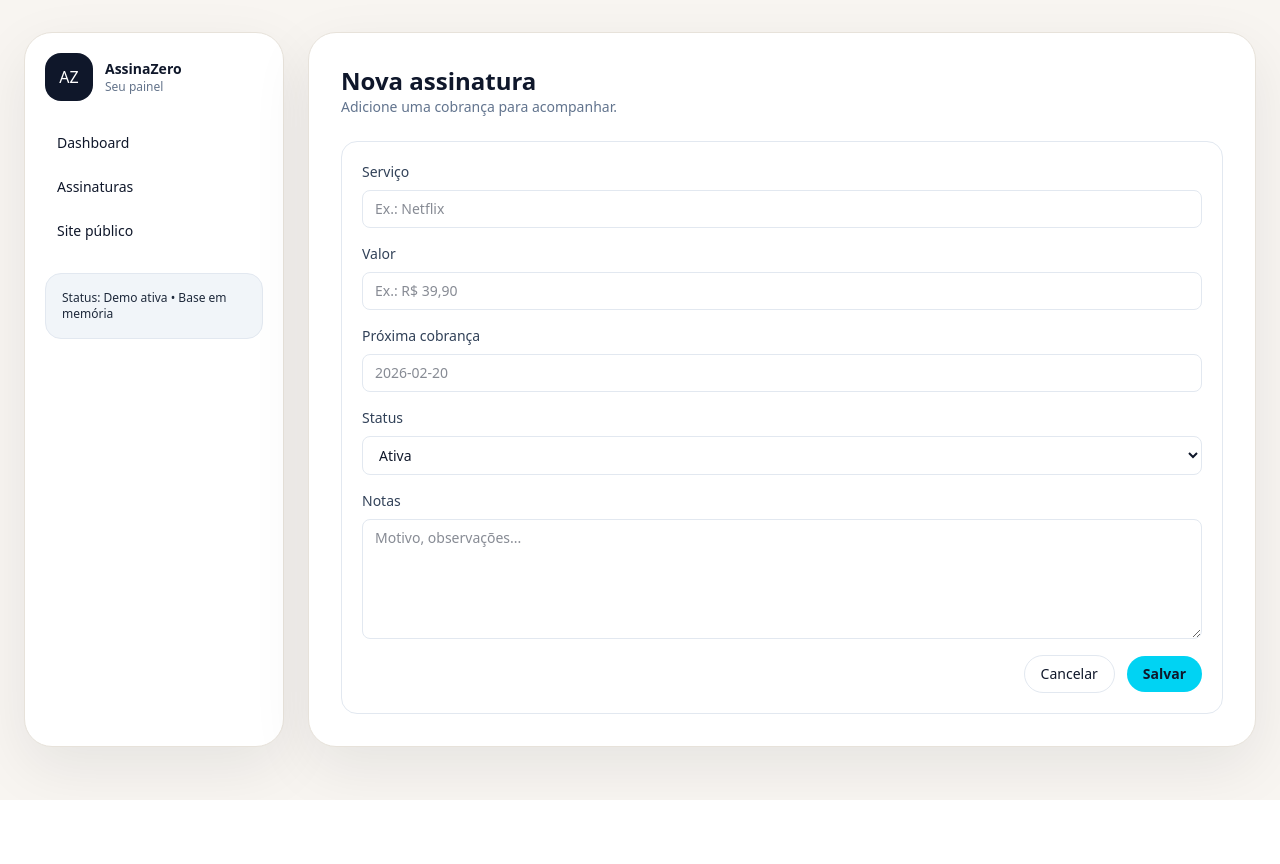
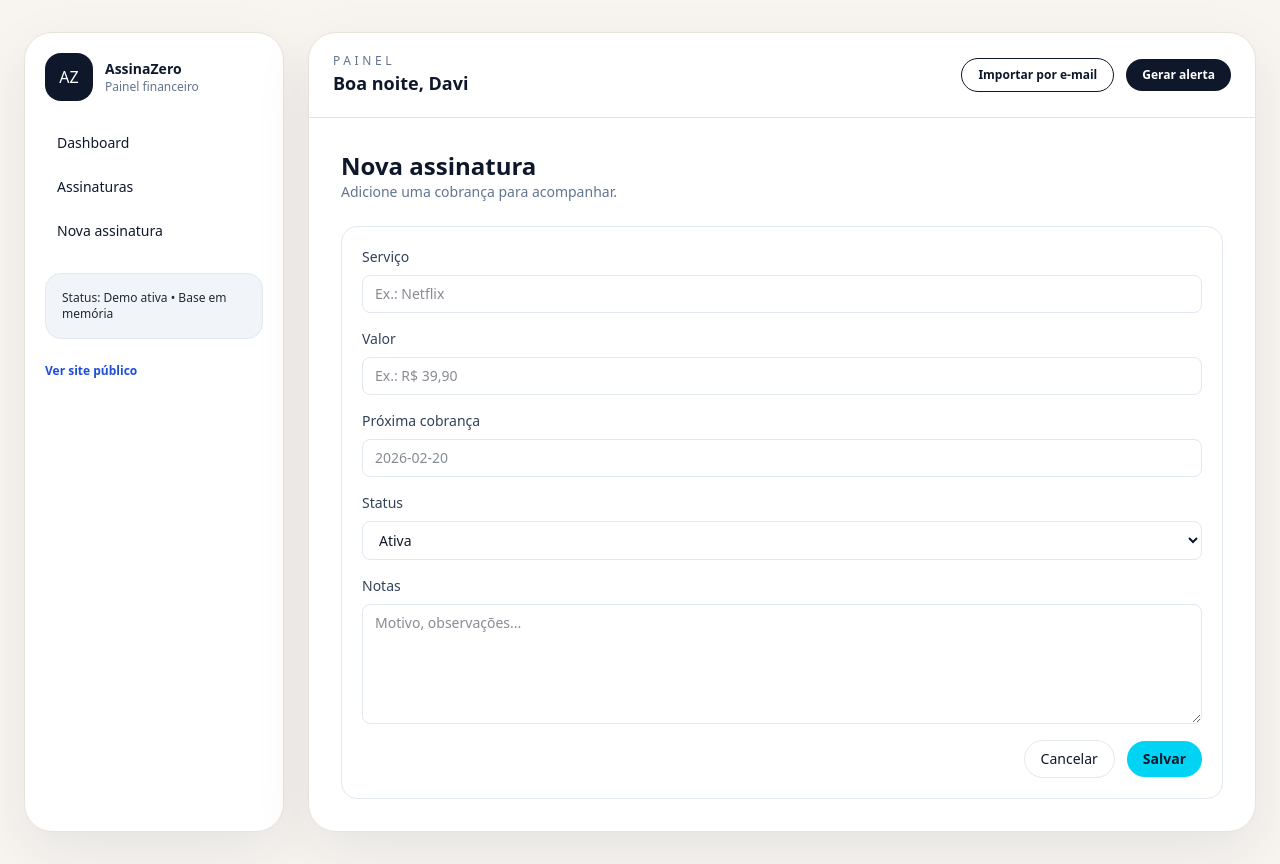
Before and after one commit to davicastaldini/assinazero, a Next.js app: page /app/subs/new in a window 1280 px wide. Before the commit the page ends 800 px from the top, so only its background shows below. Built offline with nearby package versions, Linux system fonts and the light colour scheme; a web font is replaced by a local one.

Commit message:
Redesign dashboard layout and visuals

```diff
--- a/src/app/app/dashboard/page.tsx
+++ b/src/app/app/dashboard/page.tsx
@@ -19,41 +19,96 @@ export default async function DashboardPage() {
   const subs = await listSubs()
   const total = subs.length
   const aCancelar = subs.filter((s) => s.status === 'a_cancelar').length
+  const canceladas = subs.filter((s) => s.status === 'cancelada').length
 
   return (
     <div className="space-y-8">
-      <header className="flex flex-col gap-3 md:flex-row md:items-center md:justify-between">
+      <header className="flex flex-col gap-4 md:flex-row md:items-center md:justify-between">
         <div>
-          <h1 className="text-2xl font-semibold">Dashboard</h1>
-          <p className="text-sm text-[#64748B]">Visão rápida das suas cobranças do mês.</p>
+          <h1 className="text-2xl font-semibold">Dashboard financeiro</h1>
+          <p className="text-sm text-[#64748B]">Resumo inteligente das suas cobranças e alertas.</p>
         </div>
         <Link
           href="/app/subs/new"
-          className="rounded-full bg-[#0F172A] px-5 py-2 text-sm font-semibold text-white"
+          className="rounded-full bg-[#2563EB] px-5 py-2 text-sm font-semibold text-white"
         >
           Nova assinatura
         </Link>
       </header>
 
-      <section className="grid gap-4 md:grid-cols-3">
+      <section className="grid gap-4 md:grid-cols-4">
         <div className="rounded-[22px] border border-[#E7E2DA] bg-[#FFF7ED] p-5">
-          <p className="text-xs font-medium text-[#9A3412]">Assinaturas</p>
+          <p className="text-xs font-medium text-[#9A3412]">Assinaturas ativas</p>
           <p className="mt-2 text-3xl font-semibold">{total}</p>
+          <p className="mt-2 text-xs text-[#9A3412]">+2 neste mês</p>
         </div>
         <div className="rounded-[22px] border border-[#E7E2DA] bg-[#EEF2FF] p-5">
           <p className="text-xs font-medium text-[#1D4ED8]">A cancelar</p>
           <p className="mt-2 text-3xl font-semibold">{aCancelar}</p>
+          <p className="mt-2 text-xs text-[#1D4ED8]">R$ 87/mês em risco</p>
         </div>
         <div className="rounded-[22px] border border-[#E7E2DA] bg-[#ECFDF3] p-5">
           <p className="text-xs font-medium text-[#166534]">Economia estimada</p>
           <p className="mt-2 text-3xl font-semibold">R$ 128</p>
+          <p className="mt-2 text-xs text-[#166534]">Meta: R$ 200</p>
+        </div>
+        <div className="rounded-[22px] border border-[#E7E2DA] bg-white p-5">
+          <p className="text-xs font-medium text-[#0F172A]">Canceladas</p>
+          <p className="mt-2 text-3xl font-semibold">{canceladas}</p>
+          <p className="mt-2 text-xs text-[#64748B]">Histórico 90 dias</p>
+        </div>
+      </section>
+
+      <section className="grid gap-6 lg:grid-cols-[1.4fr_0.9fr]">
+        <div className="rounded-[24px] border border-[#E7E2DA] p-6">
+          <div className="flex items-center justify-between">
+            <h2 className="text-lg font-semibold">Fluxo do mês</h2>
+            <span className="text-xs text-[#64748B]">Atualizado hoje</span>
+          </div>
+          <div className="mt-6 grid gap-4">
+            <div className="rounded-2xl bg-[#F8FAFC] p-4">
+              <p className="text-xs text-[#64748B]">Total gasto</p>
+              <p className="mt-2 text-2xl font-semibold">R$ 486</p>
+            </div>
+            <div className="rounded-2xl bg-[#F8FAFC] p-4">
+              <p className="text-xs text-[#64748B]">Gastos ocultos detectados</p>
+              <p className="mt-2 text-2xl font-semibold">R$ 128</p>
+            </div>
+            <div className="rounded-2xl bg-[#F8FAFC] p-4">
+              <p className="text-xs text-[#64748B]">Próxima renovação</p>
+              <p className="mt-2 text-2xl font-semibold">Em 3 dias</p>
+            </div>
+          </div>
+        </div>
+
+        <div className="rounded-[24px] border border-[#E7E2DA] p-6">
+          <div className="flex items-center justify-between">
+            <h2 className="text-lg font-semibold">Alertas críticos</h2>
+            <Link href="/app/subs" className="text-xs font-semibold text-[#2563EB]">
+              Ver lista
+            </Link>
+          </div>
+          <div className="mt-6 space-y-4">
+            <div className="rounded-2xl border border-[#FDE68A] bg-[#FFFBEB] p-4">
+              <p className="text-sm font-semibold">Adobe</p>
+              <p className="text-xs text-[#92400E]">Renova em 2 dias • R$ 89</p>
+            </div>
+            <div className="rounded-2xl border border-[#FBCFE8] bg-[#FFF1F2] p-4">
+              <p className="text-sm font-semibold">Streaming Plus</p>
+              <p className="text-xs text-[#9F1239]">Sem uso há 28 dias</p>
+            </div>
+            <div className="rounded-2xl border border-[#C7D2FE] bg-[#EEF2FF] p-4">
+              <p className="text-sm font-semibold">Backup Cloud</p>
+              <p className="text-xs text-[#3730A3]">Preço subiu 14% este mês</p>
+            </div>
+          </div>
         </div>
       </section>
 
       <section className="space-y-4">
         <div className="flex items-center justify-between">
           <h2 className="text-lg font-semibold">Próximas cobranças</h2>
-          <Link href="/app/subs" className="text-sm font-medium text-[#1D4ED8]">
+          <Link href="/app/subs" className="text-sm font-medium text-[#2563EB]">
             Ver tudo
           </Link>
         </div>
--- a/src/app/app/layout.tsx
+++ b/src/app/app/layout.tsx
@@ -9,7 +9,7 @@ export default function AppLayout({ children }: { children: React.ReactNode }) {
             <div className="flex h-12 w-12 items-center justify-center rounded-2xl bg-[#0F172A] text-white">AZ</div>
             <div>
               <p className="text-sm font-semibold">AssinaZero</p>
-              <p className="text-xs text-[#64748B]">Seu painel</p>
+              <p className="text-xs text-[#64748B]">Painel financeiro</p>
             </div>
           </div>
 
@@ -20,18 +20,37 @@ export default function AppLayout({ children }: { children: React.ReactNode }) {
             <Link className="rounded-xl px-3 py-2 text-[#0F172A] hover:bg-[#EEF2FF]" href="/app/subs">
               Assinaturas
             </Link>
-            <Link className="rounded-xl px-3 py-2 text-[#0F172A] hover:bg-[#EEF2FF]" href="/">
-              Site público
+            <Link className="rounded-xl px-3 py-2 text-[#0F172A] hover:bg-[#EEF2FF]" href="/app/subs/new">
+              Nova assinatura
             </Link>
           </nav>
 
           <div className="rounded-2xl border border-[#E2E8F0] bg-[#F1F5F9] p-4 text-xs text-[#1E293B]">
             Status: Demo ativa • Base em memória
           </div>
+
+          <Link href="/" className="text-xs font-semibold text-[#1D4ED8]">
+            Ver site público
+          </Link>
         </aside>
 
-        <main className="rounded-[28px] border border-[#E7E2DA] bg-white p-6 shadow-[0_20px_60px_rgba(15,23,42,0.08)] md:p-8">
-          {children}
+        <main className="rounded-[28px] border border-[#E7E2DA] bg-white shadow-[0_20px_60px_rgba(15,23,42,0.08)]">
+          <div className="flex flex-col gap-6 border-b border-[#E7E2DA] px-6 py-5 md:flex-row md:items-center md:justify-between">
+            <div>
+              <p className="text-xs uppercase tracking-[0.3em] text-[#64748B]">Painel</p>
+              <p className="text-lg font-semibold">Boa noite, Davi</p>
+            </div>
+            <div className="flex flex-wrap items-center gap-3">
+              <button className="rounded-full border border-[#0F172A] px-4 py-2 text-xs font-semibold">
+                Importar por e-mail
+              </button>
+              <button className="rounded-full bg-[#0F172A] px-4 py-2 text-xs font-semibold text-white">
+                Gerar alerta
+              </button>
+            </div>
+          </div>
+
+          <div className="p-6 md:p-8">{children}</div>
         </main>
       </div>
     </div>
```
